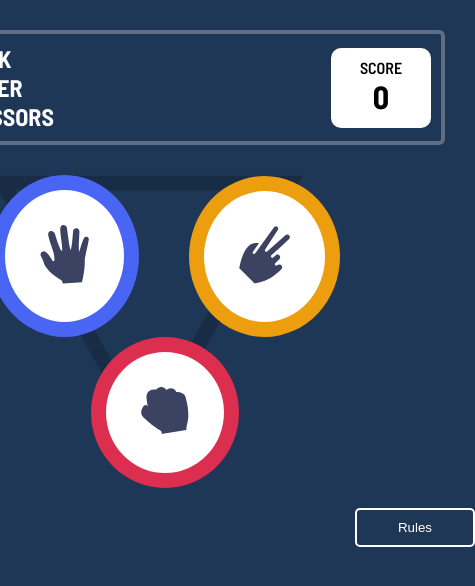
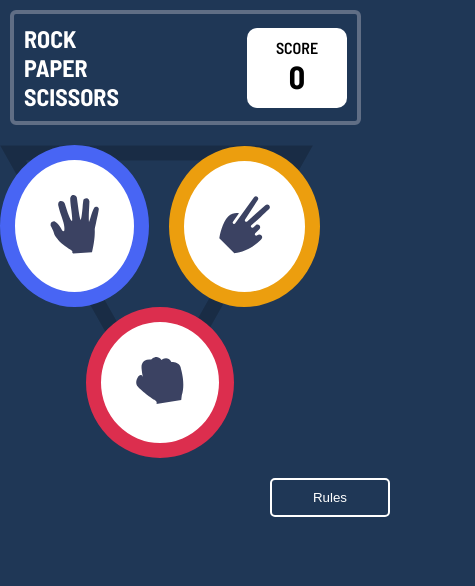
Before and after one commit to Subhi-c/Rock-Paper-Scissors, a React (Vite) app: page / in a window 390 px wide. Shown: the top 586 px of the page, 475 px wide, since content can reach past the window. Built offline with nearby package versions, Linux system fonts and the light colour scheme.

Commit message:
Mobile view bugs

```diff
--- a/src/components/ComputerComponent.jsx
+++ b/src/components/ComputerComponent.jsx
@@ -78,7 +78,7 @@ function ComputerComponent({
   return (
     <>
       <div className="cmpbackground">
-        <div className="container">
+        <div className="">
           <div className="pyramid" style={{ backgroundImage: "unset" }}>
             <div className="center">
               {isComPaper && (
--- a/src/components/Usercomponent.jsx
+++ b/src/components/Usercomponent.jsx
@@ -75,7 +75,7 @@ function Usercomponent({
       ) : (
         <>
           <div className="background">
-            <div className="container">
+            <div className="">
               <div className="pyramid" style={{ backgroundImage: bgImage }}>
                 <div className="center">
                   {isPaper ? (
--- a/src/index.css
+++ b/src/index.css
@@ -138,3 +138,21 @@ button {
   color: #fff;
   border-radius: 5px;
 }
+@media (max-width: 500px) {
+  #root,
+  .d-flexCol,
+  .d-flex {
+    width: 100% !important;
+  }
+  .score-card {
+    width: 90% !important;
+    margin: 10px !important;
+  }
+  .container {
+    width: 320px !important;
+  }
+  .d-flex {
+    margin-top: 20px;
+    justify-content: space-between !important;
+  }
+}
```
